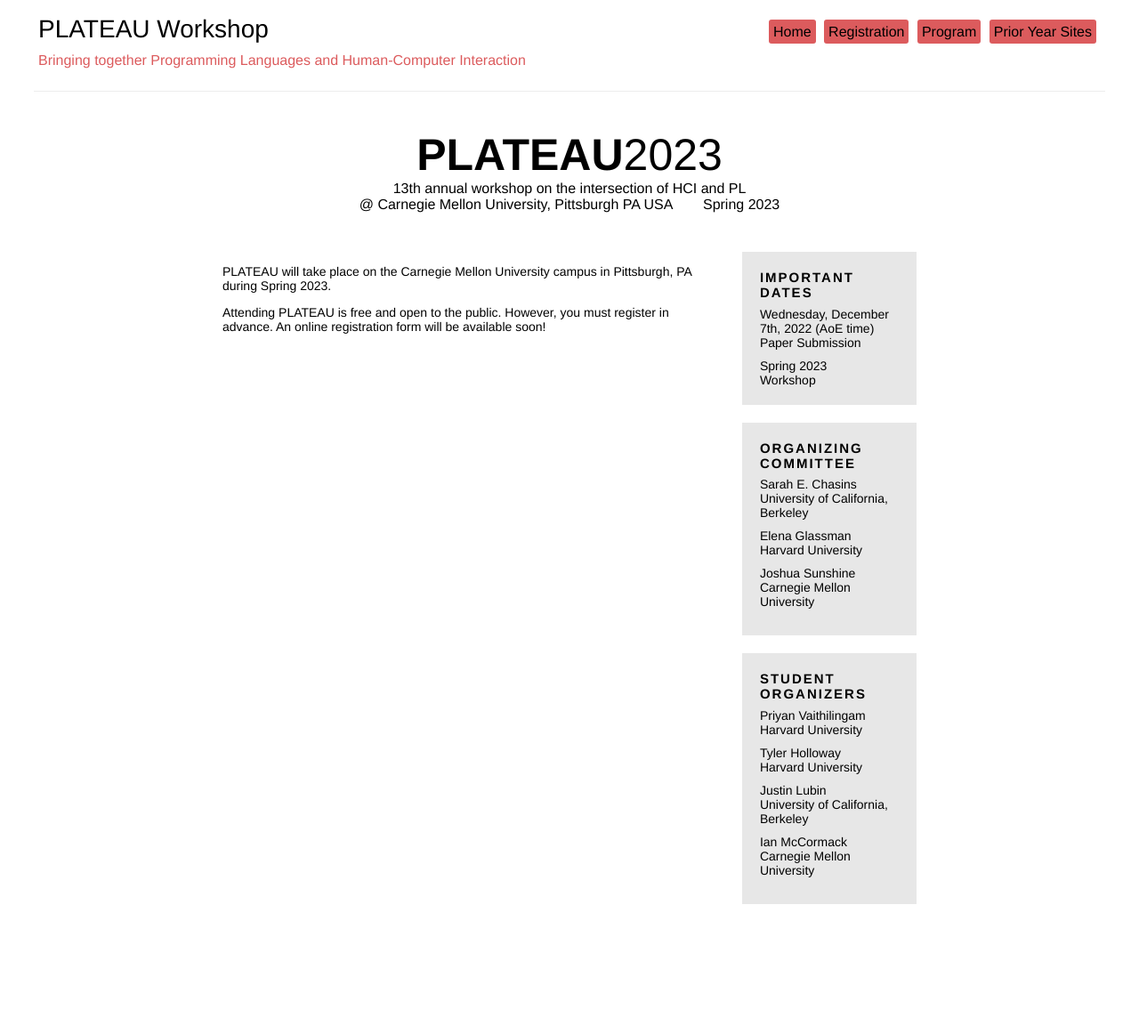
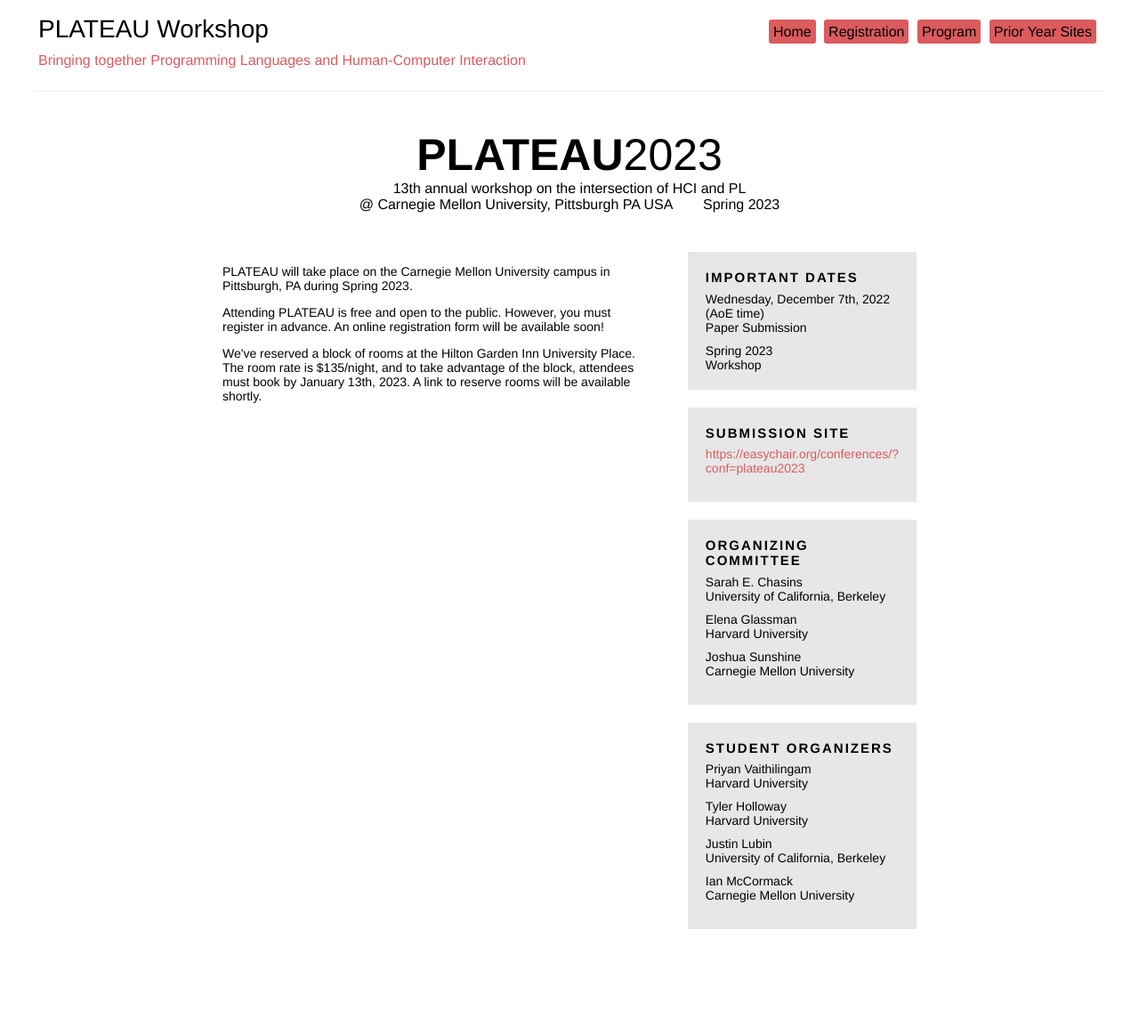
Before and after one commit to plateau-workshop/plateau-2024, a Jekyll site: the page built from registration.html, in a window 1280 px wide. Shown: the whole page at 89% size. Built offline with Jekyll 4.4.1, drawn with Linux system fonts in a browser that asks for light colours; before the commit the page ends 1134 px from its top, so only the background shows below that.

Commit message:
Added hotel details and submission link.

```diff
--- a/_config.yml
+++ b/_config.yml
@@ -11,8 +11,7 @@
 location: "@ Carnegie Mellon University, Pittsburgh PA USA"
 workshop_date: "Spring 2023"
 submission_date: "Wednesday, December 7th, 2022"
-# submission_site: "https://easychair.org/conferences/?conf=plateau2020"
-#submission_site: "TBD"
+submission_site: "https://easychair.org/conferences/?conf=plateau2023"
 #proceedings_site: "TBD"
 # room_number_or_description:
 # registration_site: https://regmaster.com/2020conf/SPLASH20/register.php
--- a/registration.html
+++ b/registration.html
@@ -12,3 +12,10 @@
   Attending PLATEAU is free and open to the public. However, you must register
   in advance. An online registration form will be available soon!
 </p>
+
+<p>
+  We've reserved a block of rooms at the Hilton Garden Inn University Place.
+  The room rate is $135/night, and to take advantage of the block, attendees
+  must book by January 13th, 2023. A link to reserve rooms will be available
+  shortly.
+</p>
```
Also changed, not shown: 5 other files.
